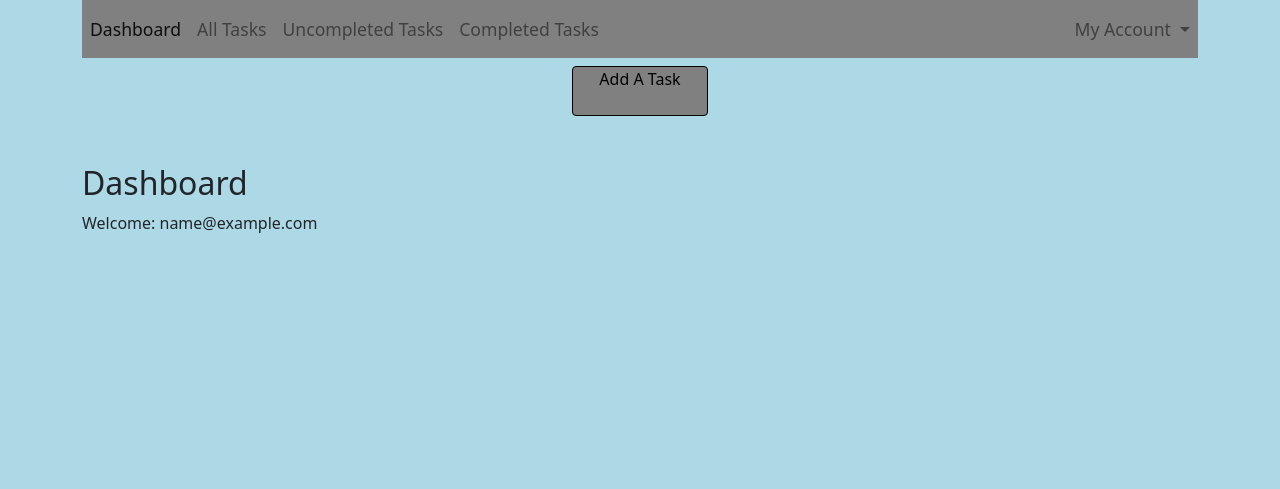
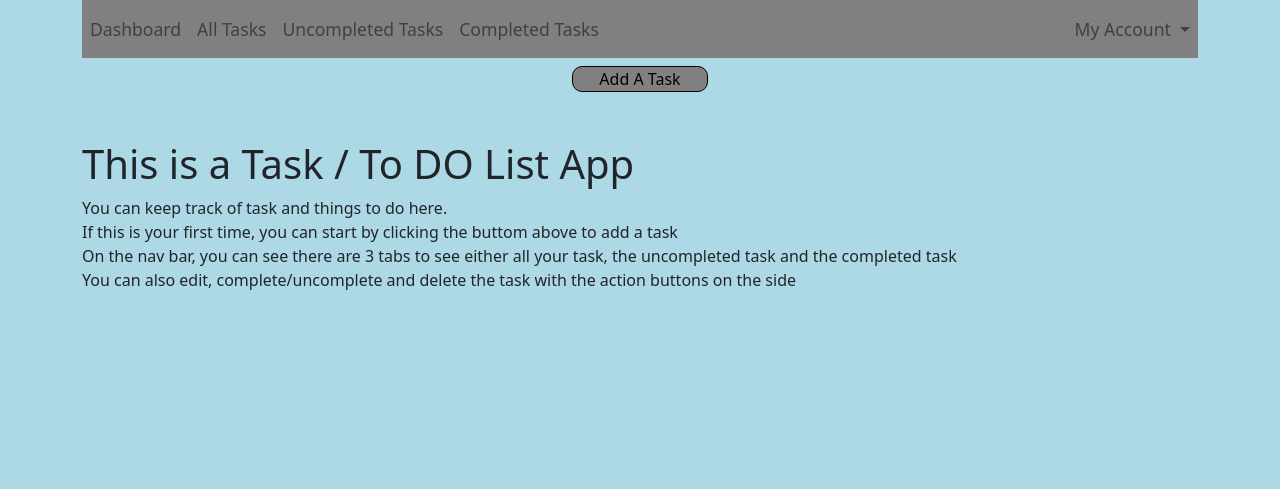
Before and after one commit to tpatel29/project4-is219, a Flask app: page /dashboard in a window 1280 px wide. Shown: the top 489 px of the page. Run offline with Flask 2, Linux system fonts and the light colour scheme; the visitor is signed in with stand-in values (Sample User, id 1); data comes from the database, SQL or seed files in the repository; some libraries are stand-ins or nearby versions.

Commit message:
Change the writing of the front page

```diff
--- a/app/auth/templates/dashboard.html
+++ b/app/auth/templates/dashboard.html
@@ -2,7 +2,12 @@
 {% block content %}
     {% from 'bootstrap5/form.html' import render_form, render_field, render_form_row %}
     <div id="row">
-    <h2>Dashboard</h2>
-    <p>Welcome: {{ current_user.email }}</p>
+    <h1>This is a Task / To DO List App</h1>
+            <p>You can keep track of task and things to do here. <br>
+                If this is your first time, you can start by clicking the buttom above to add a task <br>
+                On the nav bar, you can see there are 3 tabs to see either all your task, the uncompleted task and the completed task<br>
+                You can also edit, complete/uncomplete and delete the task with the action buttons on the side
+            </p>
+
     </div>
 {% endblock %}
--- a/app/templates/base.html
+++ b/app/templates/base.html
@@ -39,7 +39,7 @@
                 <div class="collapse navbar-collapse" id="navbarNavDropdown">
                     <div class="navbar-nav mr-auto">
                         {% if current_user.is_authenticated %}
-                            {{ render_nav_item('auth.dashboard','Dashboard' ) }}
+                            {{ render_nav_item('task.dashboard','Dashboard' ) }}
                             {{ render_nav_item('task.browse_tasks','All Tasks' ) }}
                             {{ render_nav_item('task.browse_0_tasks','Uncompleted Tasks' ) }}
                             {{ render_nav_item('task.browse_1_tasks','Completed Tasks' ) }}
@@ -75,7 +75,7 @@
     <!-- Your page content -->
     <div class="row">
         {% if current_user.is_authenticated %}
-            <div style="border: 1px black solid; border-radius: 4px;margin: auto; text-align:center;background-color:grey; color: black; width:12%; height: 50px;">{{ render_nav_item('task.add_task',' Add A Task' ) }}</div>
+            <div style="border: 1px black solid; border-radius: 10px;margin: auto; text-align:center;background-color:grey; color: black; width:12%; height: 50%;">{{ render_nav_item('task.add_task',' Add A Task' ) }}</div>
         {% endif %}
         {{ render_messages() }}
     </div>
```
Also changed, not shown: app/task/templates/dashboard.html (+7 -1 lines).
